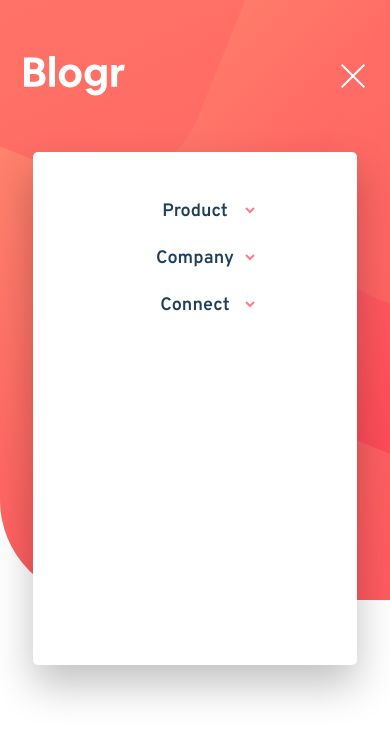
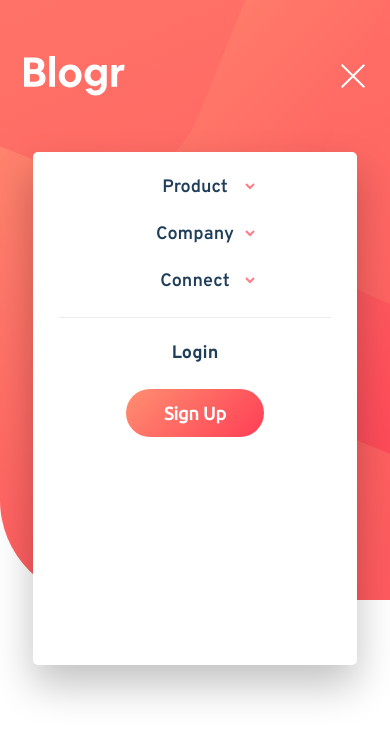
Before and after one commit to AndrioC/blogr-landing-page-challenge, a React (Create React App) app: page / in a window 390 px wide. Both pictures are taken after a click on the button 350 px from the left and 76 px from the top of the page. Shown: the top 740 px of the page. Built offline with nearby package versions, Linux system fonts and the light colour scheme; the HTML template or start-up script is replaced by a standard one.

Commit message:
Menu mobile finished

```diff
--- a/src/components/Header/index.tsx
+++ b/src/components/Header/index.tsx
@@ -62,8 +62,8 @@ const Header:React.FC = () => {
                     </button>
                 </HeaderContent>
 
-                <Menu>
-                    <MenuList isOpen={isOpen}  isSelected={isSelected} selectedId={selectedId} indexItem={selectedIndex}>
+                <Menu isOpen={isOpen}>
+                    <MenuList isOpen={isOpen} isSelected={isSelected} selectedId={selectedId} indexItem={selectedIndex}>
                         <ul>
                             {menuData.map((item, index) => (
                                 <>
@@ -74,19 +74,24 @@ const Header:React.FC = () => {
                                     </button>
                                 </li>
                                 <SubMenu key={Math.random()} isSelected={isSelected} selectedId={selectedId} indexItem={index}>
+                                    <ul>
                                     {item.submenu.map(sub => (
                                         <li key={sub.id}>
                                             <a href="#about">{sub.title}</a>
                                         </li>
                                     ))}
+                                    </ul>
                                 </SubMenu>
                                 </>
                             ))}
                         </ul>
                     </MenuList>
 
+                    <div className={'division-line'}/>
+
                     <AuthSignUp>
-
+                        <span>Login</span>
+                        <button type="button">Sign Up</button>
                     </AuthSignUp>
                 </Menu>
 
--- a/src/components/Header/styles.ts
+++ b/src/components/Header/styles.ts
@@ -3,6 +3,10 @@ import styled from 'styled-components'
 import imgBg from '../../assets/images/bg-pattern-intro.svg'
 
 interface HeaderContentProps{
+    isOpen: boolean;
+}
+
+interface MenuProps{
     isOpen: boolean;
 }
 
@@ -83,20 +87,40 @@ export const HeaderContent = styled.div<HeaderContentProps>`
 
 `;
 
-export const Menu = styled.div`
+export const Menu = styled.div<MenuProps>`
     display: flex;
-    justify-content: center;
+    flex-direction: column;
+    align-items: center;
     background: var(--white);
     width: 324px;
     height: 513px;
     border-radius: 5px;
     box-shadow: 0px 20px 40px rgba(0, 0, 0, 0.243444);
+    transition: opacity 900ms, visibility 900ms;
+    visibility: ${props => props.isOpen ? 'visible' : 'hidden'};
+    opacity: ${props => props.isOpen ? 1 : 0};
+
+    .division-line{
+        height: 1px;
+        width: 84%;
+        background: var(--gray-50);
+        margin-top: 24px;
+    }
 `;
 
 export const MenuList = styled.div<MenuListProps>`
 
     @media(max-width: 900px){
-        margin-top: 24px;
+        position: relative;
+
+        /* &::after{
+            content: '';
+            height: 1px;
+            width: 41%;
+            bottom: px;
+            position: absolute;
+            background: red;
+        } */
 
         ul{
             li {
@@ -147,10 +171,6 @@ export const MenuList = styled.div<MenuListProps>`
                     opacity: 1;
                 }
 
-                & + li {
-                    margin-top: 24px;
-                }
-
             }
 
 
@@ -163,7 +183,6 @@ export const SubMenu = styled.div<SubMenuListProps>`
     display: flex;
     align-items: center;
     transition: display 0.9s;
-    background: red;
     display: ${props => props.isSelected && (props.selectedId === props.indexItem + 1) ? 'block' : 'none'};
 
     @media(max-width: 900px){
@@ -173,8 +192,12 @@ export const SubMenu = styled.div<SubMenuListProps>`
         border-radius: 5px;
         background: var(--gray-50);
 
+
+        ul {
             li {
             display: flex;
+            align-items: center;
+            justify-content: center;
                 a {
                     color: black;
                     text-decoration: none;
@@ -182,20 +205,48 @@ export const SubMenu = styled.div<SubMenuListProps>`
                     font-weight: 800;
                     color: var(--blue-400);
                     transition: filter .3s;
+                    margin-top: 10px;
 
                     &:hover{
                         filter: brightness(0.33);
                     }
                 }
-
-
-
-
+            }
         }
     }
 `;
 
 export const AuthSignUp = styled.div`
+    display: flex;
+    align-items: center;
 
 
+    @media(max-width: 900px){
+        flex-direction: column;
+        margin-top: 24px;
+
+        span {
+            font-size: 18px;
+            font-weight: bolder;
+            color: var(--blue-400);
+        }
+
+        button {
+            background: linear-gradient(135deg, var(--red-10) 0%, var(--red-100) 100%);
+            color: var(--white);
+            border: none;
+            margin-top: 24px;
+            width: 138px;
+            height: 48px;
+            border-radius: 27px;
+            font-size: 18px;
+            font-weight: bold;
+            font-family: 'Ubuntu';
+            transition: filter .3s;
+
+            &:hover {
+                filter: brightness(0.873);
+            }
+        }
+    }
 `;
--- a/src/styles/global.ts
+++ b/src/styles/global.ts
@@ -3,10 +3,10 @@ import { createGlobalStyle } from 'styled-components'
 export const GlobalStyle = createGlobalStyle`
 
     :root {
-        --red-10: #ff8f70;
+        --red-10: #ff8f71;
         --red-50: #ff7a85;
         --red-70: #ff525d;
-        --red-100: #ff3d54;
+        --red-100: #ff3e55;
 
         --blue-100: #3f4164;
         --blue-300: #1f3f5b;
```
Lines whose indentation alone changed are shown as unchanged.
